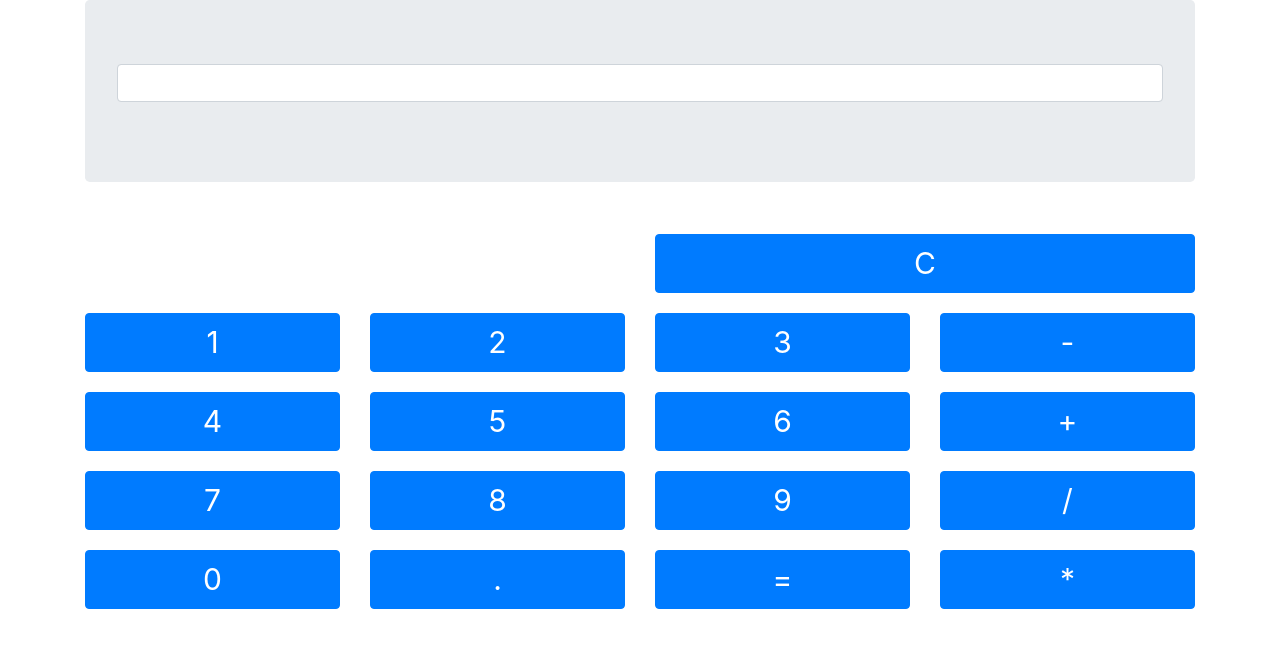
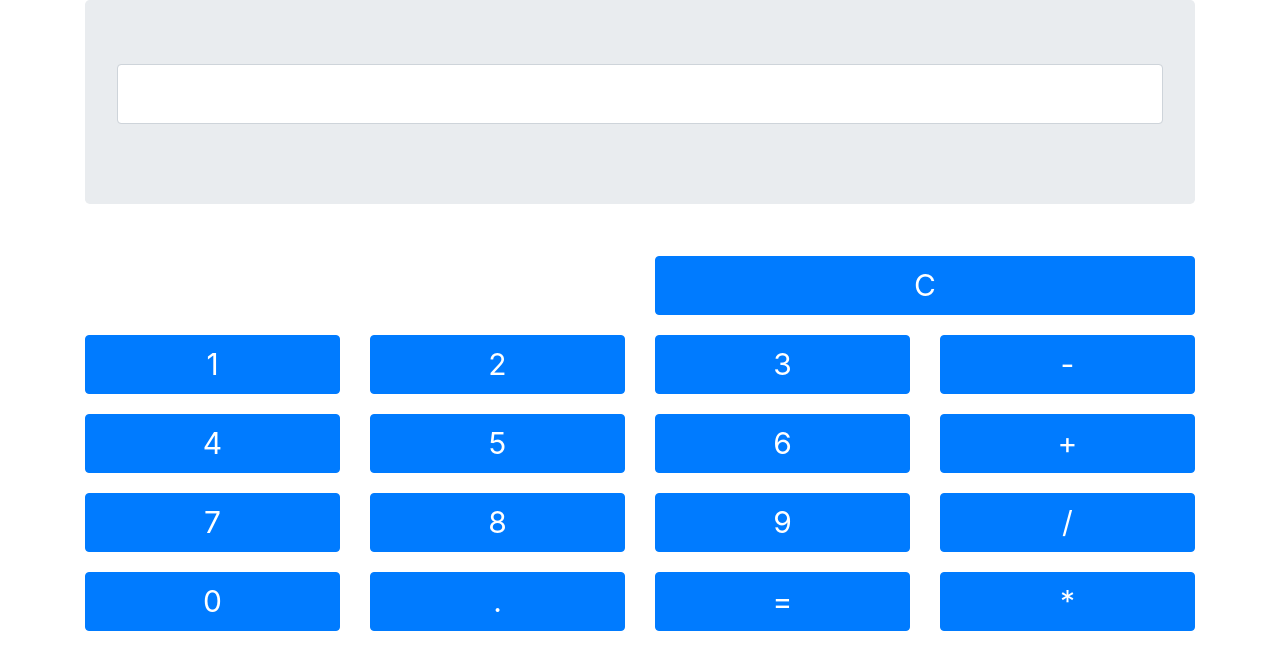
Before and after one commit to viniciussribeiro/Projeto_calculadora, a website: page www/index.html in a window 1280 px wide. Drawn offline with Linux system fonts and the light colour scheme.

Commit message:
Criando estilo no aplicativo

```diff
--- a/www/css/style.css
+++ b/www/css/style.css
@@ -1,10 +1,5 @@
 /**/
 
-.display {
-  height: 100px;
-  font-size: 60px;
-  text-align: right;
-}
 
 .linha {
   margin-top: 20px;
--- a/www/index.html
+++ b/www/index.html
@@ -9,6 +9,13 @@
   <link rel="stylesheet" href="css/style.css">
   <link rel="stylesheet" href="lib/bootstrap/css/bootstrap.min.css">
 </head>
+<style>
+   .display {
+  height: 60px;
+  font-size: 60px;
+  text-align: right;
+}
+</style>
 <body>
       <div class="container">
             <div class="row">
```
